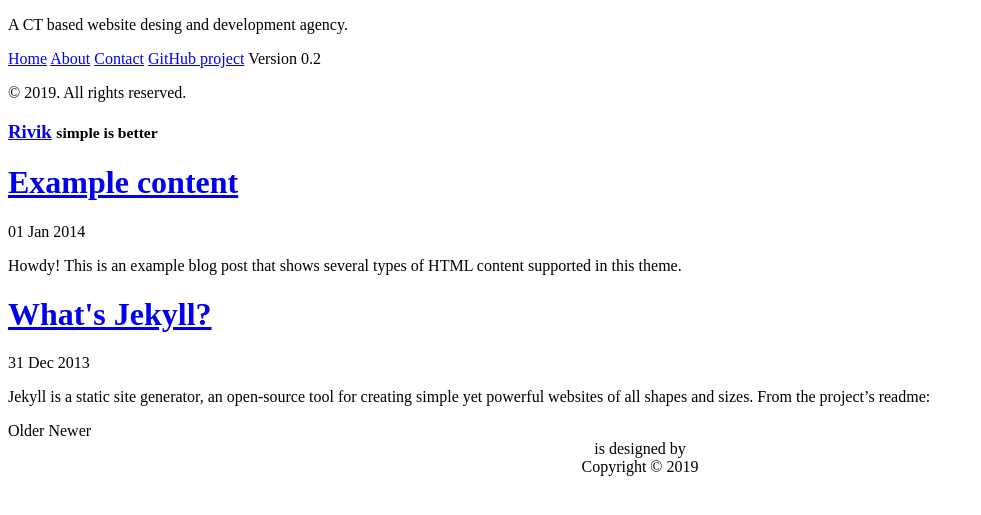
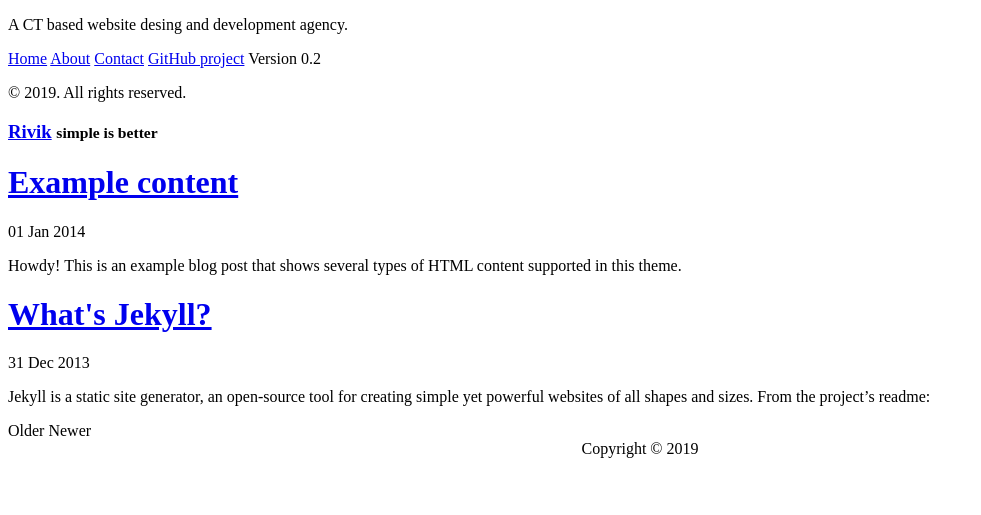
Before and after one commit to Rivik-Media/dev-site, a Jekyll site: the page built from index.html, in a window 1280 px wide, cut to the strip 157-672 px from the top of the page. Shown: the whole strip, without its empty margins (0-981 px from the left). Built offline with Jekyll 4.4.1, drawn with Linux system fonts in a browser that asks for light colours; the list of posts is cut into pages by our own code.

Commit message:
Update footer.html

```diff
--- a/_includes/footer.html
+++ b/_includes/footer.html
@@ -1,5 +1,5 @@
     <div align="center" class="footer">
-        <a href="{{ site.theme.link }}" target="_blank" title="naringu">{{ site.theme.codename }}</a>  is designed by {{ site.theme.creator }}<br />Copyright © {{ site.time | date: '%Y' }} <br>
+        Copyright © {{ site.time | date: '%Y' }}
     </div>
   </body>
 </html>
```
